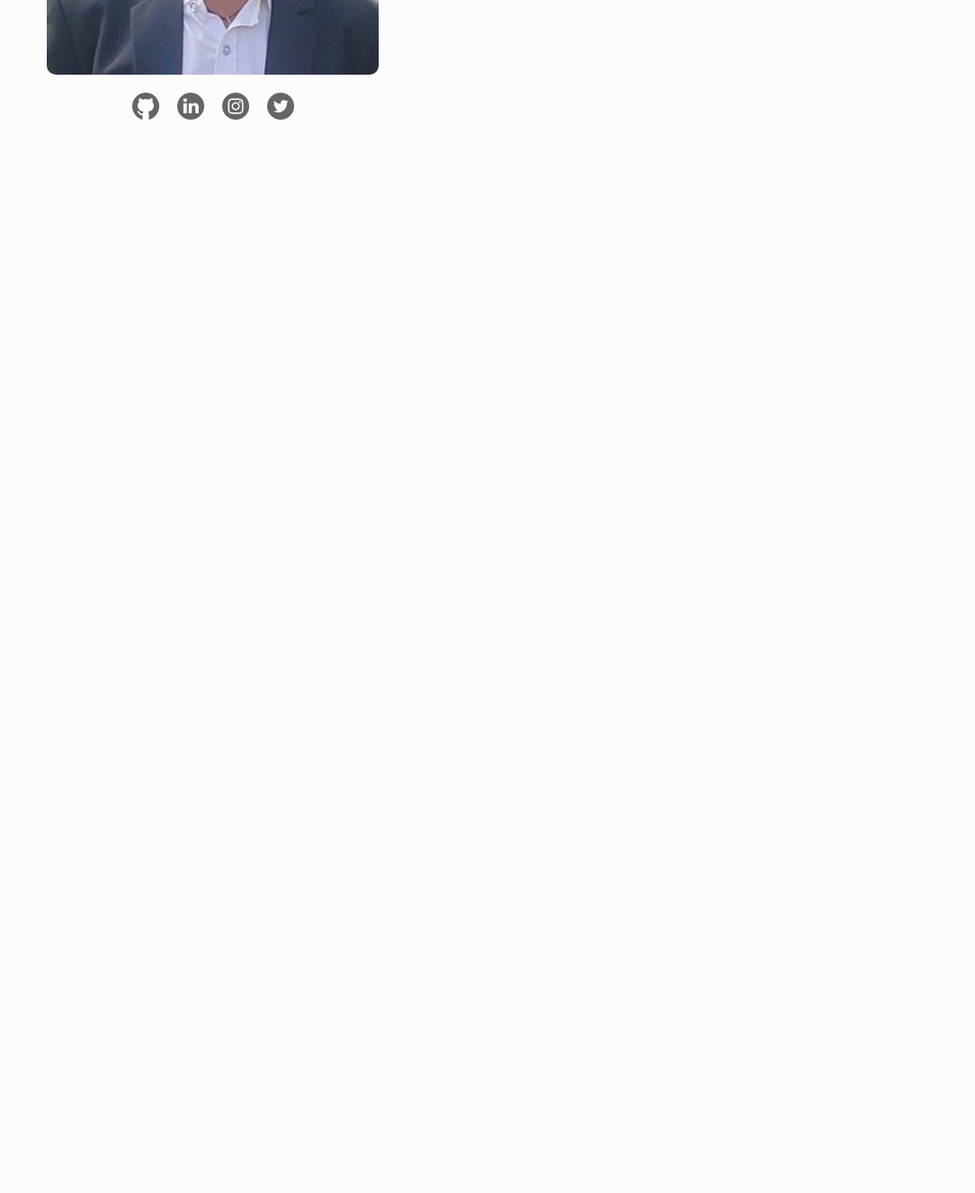
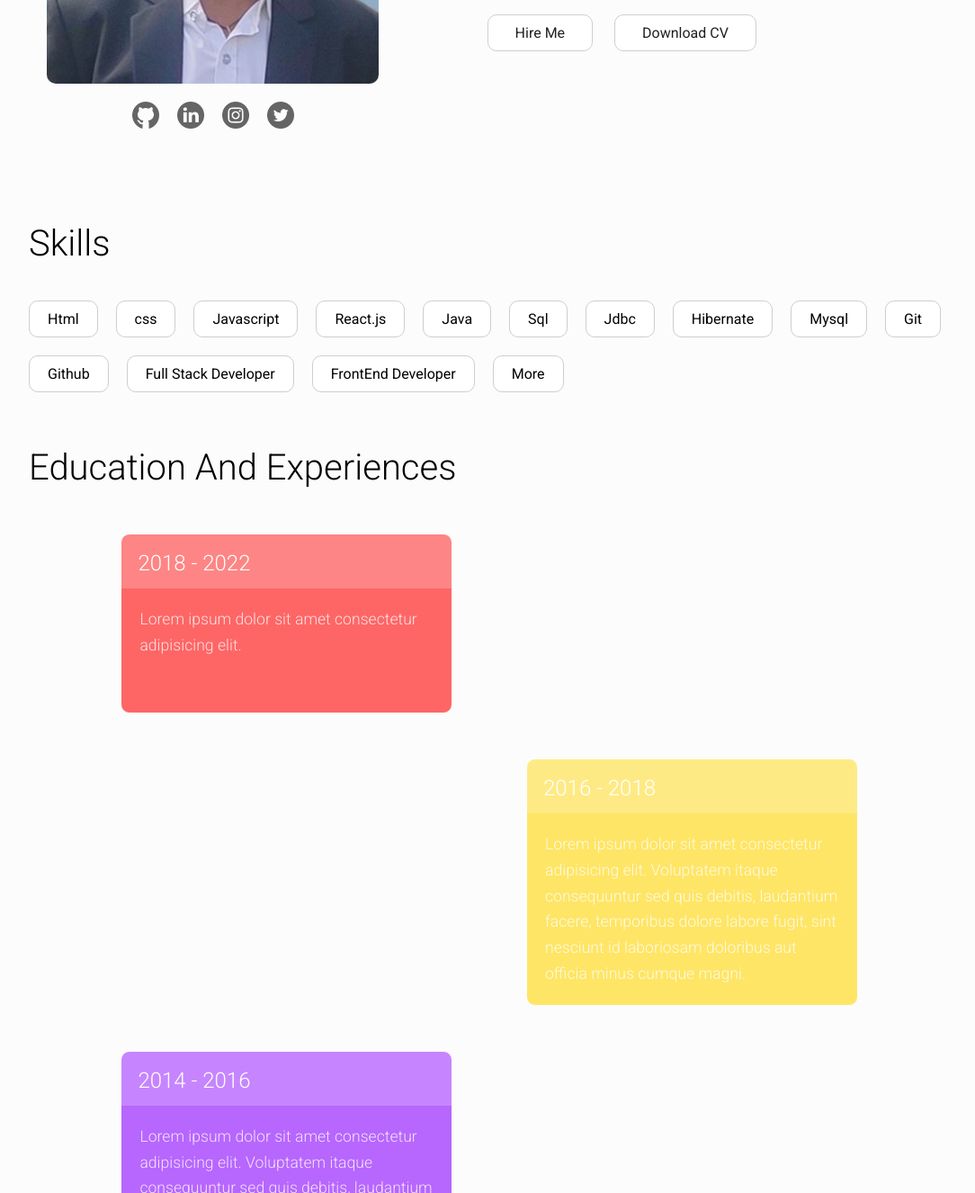
Before and after one commit to loki7349/Portfolio, a plain HTML site: page index.html in a window 1280 px wide. Shown: the part 1474-2800 px from the top of the page at 90% size, without its empty margins (96-1180 px from the left). Before the commit the page ends 1711 px from the top, so only its background shows below. Drawn offline with Linux system fonts and the light colour scheme.

Commit message:
continues

```diff
--- a/index.html
+++ b/index.html
@@ -38,7 +38,7 @@
     <section id="about-section" >
         <h1 class="heading">About me</h1>
 
-        <div class="about-section">
+        <div class="about-container">
             <div class="img-container">
                 <div class="square"></div>
                 <img src="assets/Lokesh pic.jpg" class="about-img" alt="">
@@ -49,6 +49,62 @@
                     <a href="#"><img src="assets/twitter.png" class="social-media" alt=""></a>
                 </div>
             </div>
+            <!--Info-->
+
+            <div class="info">
+                <p>Lorem ipsum dolor sit amet consectetur adipisicing elit. Fuga facere ullam iste voluptatum enim natus velit totam, quo autem numquam, nulla eius assumenda, quia tempora. Delectus optio ipsa incidunt reprehenderit? Lorem ipsum, dolor sit amet consectetur adipisicing elit. Veniam itaque excepturi ipsum explicabo, optio dolorem autem doloremque doloribus unde voluptatibus asperiores! Dolores magni atque laudantium, aliquam cum architecto itaque officia. Lorem ipsum dolor sit amet consectetur adipisicing elit. Amet id, eos magni dolore distinctio mollitia aperiam voluptates. Temporibus, quasi. Qui necessitatibus repellat illo quibusdam, quas veniam hic. In, sunt sequi?</p>
+                <a href="#" class="btn">Hire me</a>
+                <a href="#" class="btn">Download CV</a>
+            </div>
+        </div>
+
+        <h2 class="sub-heading">Skills</h2>
+
+        <div class="skills">
+            <p class="skills-name">Html</p>
+            <p class="skills-name">css</p>
+            <p class="skills-name">Javascript</p>
+            <p class="skills-name">React.js</p>
+            <p class="skills-name">Java</p>
+            <p class="skills-name">Sql</p>
+            <p class="skills-name">Jdbc</p>
+            <p class="skills-name">Hibernate</p>
+            <p class="skills-name">Mysql</p>
+            <p class="skills-name">Git</p>
+            <p class="skills-name">Github</p>
+            <p class="skills-name">Full Stack Developer</p>
+            <p class="skills-name">FrontEnd Developer</p>
+            <p class="skills-name">More</p>
+        </div>
+
+        <!--Edu background-->
+        <h2 class="sub-heading">Education and Experiences</h2>
+
+        <div class="timeline-container">
+            <div class="card-container">
+                <div class="card">
+                    <h1 class="card-title">2018 - 2022</h1>
+                    <p class="card-body">Lorem ipsum dolor sit amet consectetur adipisicing elit. </p>
+                </div>
+            </div>
+            <div class="card-container">
+                <div class="card">
+                    <h1 class="card-title">2016 - 2018</h1>
+                    <p class="card-body">Lorem ipsum dolor sit amet consectetur adipisicing elit. Voluptatem itaque consequuntur sed quis debitis, laudantium facere, temporibus dolore labore fugit, sint nesciunt id laboriosam doloribus aut officia minus cumque magni.</p>
+                </div>
+            </div>
+            <div class="card-container">
+                <div class="card">
+                    <h1 class="card-title">2014 - 2016</h1>
+                    <p class="card-body">Lorem ipsum dolor sit amet consectetur adipisicing elit. Voluptatem itaque consequuntur sed quis debitis, laudantium facere, temporibus dolore labore fugit, sint nesciunt id laboriosam doloribus aut officia minus cumque magni.</p>
+                </div>
+            </div>
+            <div class="card-container">
+                <div class="card">
+                    <h1 class="card-title">2018 - 2022</h1>
+                    <p class="card-body">Lorem ipsum dolor sit amet consectetur adipisicing elit. Voluptatem itaque consequuntur sed quis debitis, laudantium facere, temporibus dolore labore fugit, sint nesciunt id laboriosam doloribus aut officia minus cumque magni.</p>
+                </div>
+            </div>
         </div>
     </section>
 </body>
--- a/style.css
+++ b/style.css
@@ -31,6 +31,8 @@ body {
     justify-content: space-between;
     align-items: center;
     background: #fcfcfc;
+    border: 0.1px solid #7d7b7b;
+    border-radius: 2.5px;
 }
 
 .logo {
@@ -100,6 +102,11 @@ body {
     margin-right: 20px;
 }
 
+.btn:hover {
+    color: #fff;
+    background-color: #9f5264;
+}
+
 .header-img-container {
     display: flex;
     justify-content: center;
@@ -166,7 +173,7 @@ body {
 .about-img {
     width: 90%;
     height: 500px;
-    display: block;
+    display: flex;
     object-fit: cover;
     margin: 10px auto;
     border-radius: 10px;
@@ -201,3 +208,107 @@ body {
 .social-media:hover {
     opacity: 1;
 }
+
+.info {
+    width: 50%;
+    height: 50%;
+    text-align:justify;
+}
+
+.info p {
+    font-size: 1.2rem;
+    line-height: 2rem;
+    margin: 30px 0;
+}
+
+.sub-heading {
+    font-size: 2.5rem;
+    font-weight: 300;
+    margin: 40px 0;
+    text-transform: capitalize
+}
+
+.skills {
+    display: flex;
+    flex-wrap: wrap;
+    gap: 20px;
+    margin-bottom: 60px;
+}
+
+.skills-name {
+    padding: 10px 20px;
+    background-color: #fff;
+    border: 1px solid #cecece;
+    cursor: pointer;
+    transition: .2s;
+    border-radius: 10px;
+}
+
+.skills-name:hover {
+    color: #fff;
+    background-color:lightseagreen;
+}
+
+.timeline-container {
+    width: 100%;
+    position: relative;
+}
+
+.card-container {
+    width: 100%;
+    padding: 0 10%;
+    margin-top: -100px;
+}
+
+.card {
+    display: block;
+    width: 45%;
+    min-height: 200px;
+    min-width: 300px;
+    background: #f1f1f1;
+    color: #fff;
+    border: 1px solid #fcfcfc;
+    border-radius: 10px;
+    position: relative;
+}
+
+.card-container:nth-child(1) .card{
+    margin-top: 150px;
+    background-color: #fe6666;
+}
+.card-container:nth-child(2) .card{
+    margin-top: 150px;
+    background-color: #fee566;
+}
+.card-container:nth-child(3) .card{
+    margin-top: 150px;
+    background-color: #b766fe;
+}
+.card-container:nth-child(4) .card{
+    margin-top: 150px;
+    background-color: #99fe66;
+}
+.card-container:nth-child(5) .card{
+    margin-top: 150px;
+    background-color: #41415e;
+}
+
+.card-container:nth-child(even) .card {
+    margin-left: auto;
+}
+
+.card-title {
+    width: 100%;
+    height: 60px;
+    font-weight: 300;
+    background: rgba(255, 255, 255, 0.2);
+    padding: 18px;
+}
+
+.card-body {
+    padding: 20px;
+    font-size: 1.1rem;
+    line-height: 1.8rem;
+    opacity: 0.8;
+    font-weight: 300;
+}
```
